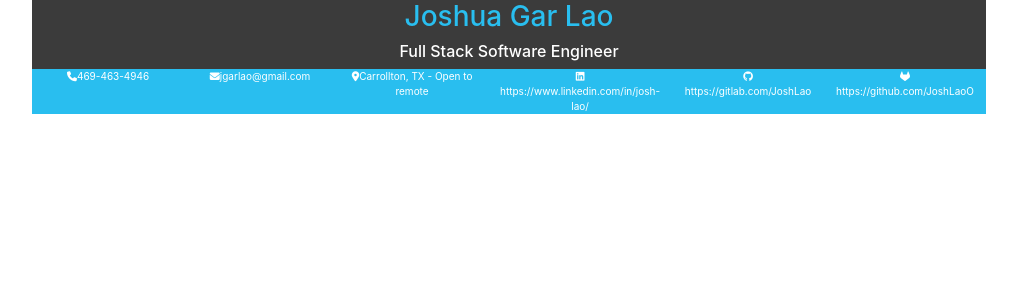
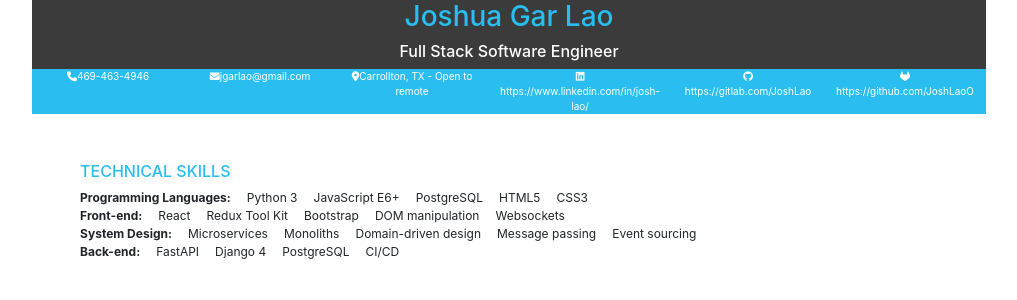
Before and after one commit to JoshLaoO/The-Cloud-Resume-Challenge-AWS, a React (Create React App) app in the folder resume/: page / in a window 1280 px wide. Shown: the top 300 px of the page, without its empty margins (131-1148 px from the left). Built offline with nearby package versions, Linux system fonts and the light colour scheme.

Commit message:
Journal entry+ Technical Skills section done

```diff
--- a/resume/src/App.css
+++ b/resume/src/App.css
@@ -24,3 +24,6 @@ a:link, a:visited, a:hover, a:active{
 #job-title{
   color:white;
 }
+#tech{
+  font-size: 12px;
+}
--- a/resume/src/App.js
+++ b/resume/src/App.js
@@ -1,9 +1,11 @@
 import './App.css';
 import Header from './Header';
+import TechnicalSkills from './TechnicalSkills';
 function App() {
   return (
     <div className="">
       <Header />
+      <TechnicalSkills/>
     </div>
   );
 }
--- /dev/null
+++ b/resume/src/TechnicalSkills.js
@@ -0,0 +1,77 @@
+
+
+function TechnicalSkills(){
+    const PLs = [
+        'Python 3',
+        'JavaScript E6+',
+        'PostgreSQL',
+        'HTML5',
+        'CSS3'
+    ]
+    const frontEnd = [
+        'React',
+        'Redux Tool Kit',
+        'Bootstrap',
+        'DOM manipulation',
+        'Websockets'
+    ]
+    const backEnd= [
+        'FastAPI',
+        'Django 4',
+        'PostgreSQL',
+        'CI/CD',
+    ]
+    const systemDesign = [
+        'Microservices',
+        'Monoliths',
+        'Domain-driven design',
+        'Message passing',
+        'Event sourcing'
+    ]
+    return(
+        <div id='tech' className="p-5">
+            <h6 id='name'>TECHNICAL SKILLS</h6>
+            <div className="d-flex">
+                <div>
+                    <b>Programming Languages: </b>
+                </div>
+            {PLs.map(lang => {
+                return(
+                    <div className='ms-3'> {lang}</div>
+                )
+            })}
+            </div>
+            <div className="d-flex">
+                <div>
+                    <b>Front-end: </b>
+                </div>
+            {frontEnd.map(lang => {
+                return(
+                    <div className='ms-3'> {lang} </div>
+                )
+            })}
+            </div>
+            <div className="d-flex">
+                <div>
+                    <b>System Design: </b>
+                </div>
+            {systemDesign.map(lang => {
+                return(
+                    <div className='ms-3'> {lang} </div>
+                )
+            })}
+            </div>
+            <div className="d-flex">
+                <div>
+                    <b>Back-end: </b>
+                </div>
+            {backEnd.map(lang => {
+                return(
+                    <div className='ms-3'> {lang} </div>
+                )
+            })}
+            </div>
+        </div>
+    )
+}
+export default TechnicalSkills
```
